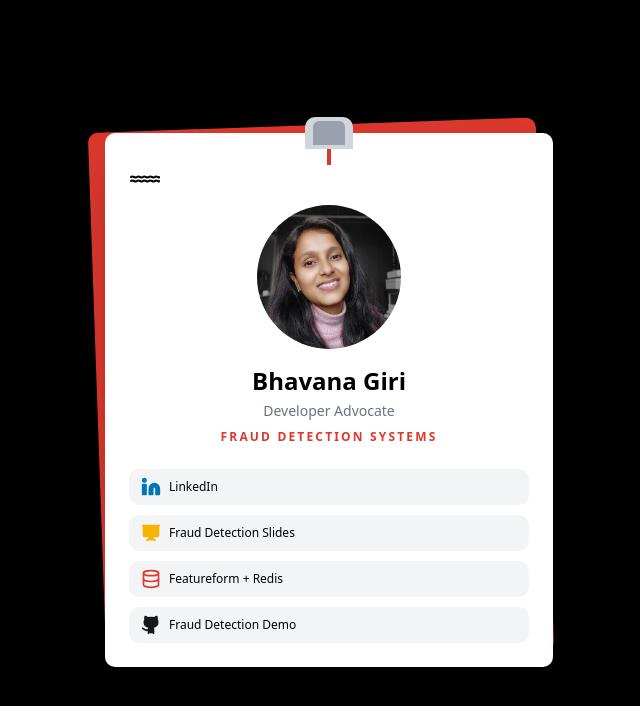
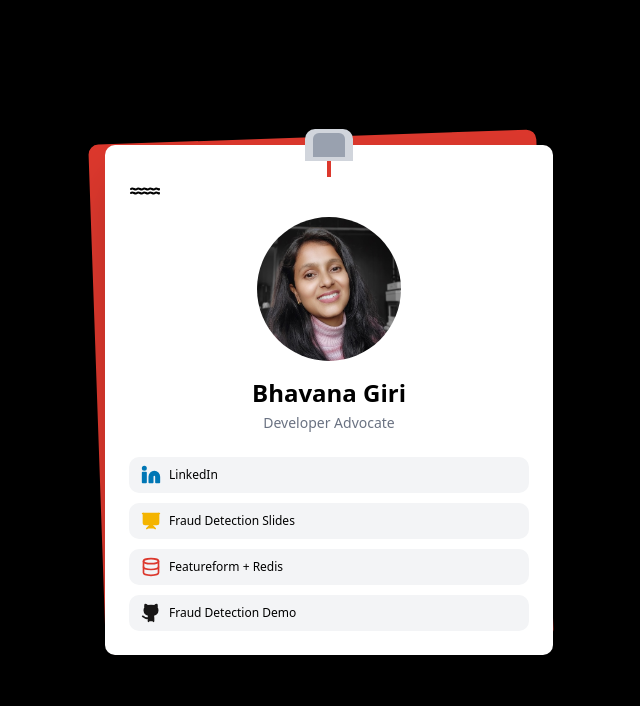
Before and after one commit to bhavana-giri/id_card, a Next.js app: page / in a window 1280 px wide. Shown: the top 706 px of the page, without its empty margins (311-951 px from the left). Built offline with nearby package versions, Linux system fonts and the light colour scheme.

Commit message:
Remove fraud subtitle from card

```diff
--- a/app/page.tsx
+++ b/app/page.tsx
@@ -70,11 +70,8 @@ export default function Home() {
               </h1>
 
               {/* Title */}
-              <p className="text-gray-500 text-sm mb-2 text-center font-normal">
+              <p className="text-gray-500 text-sm mb-6 text-center font-normal">
                 Developer Advocate
-              </p>
-              <p className="text-[#DC382D] text-xs mb-6 text-center font-semibold uppercase tracking-[0.18em]">
-                Fraud Detection Systems
               </p>
 
               {/* Bottom Info */}
```
